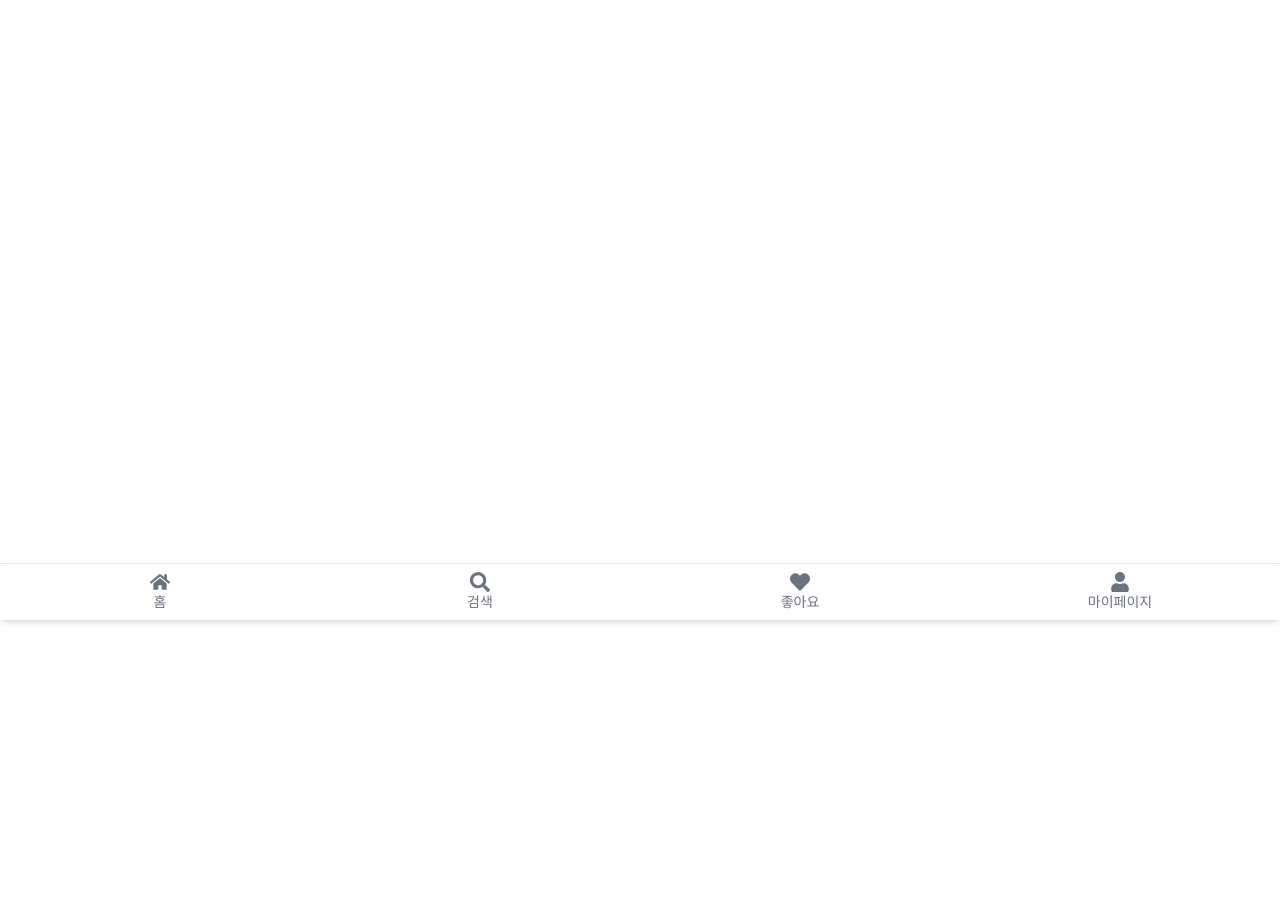
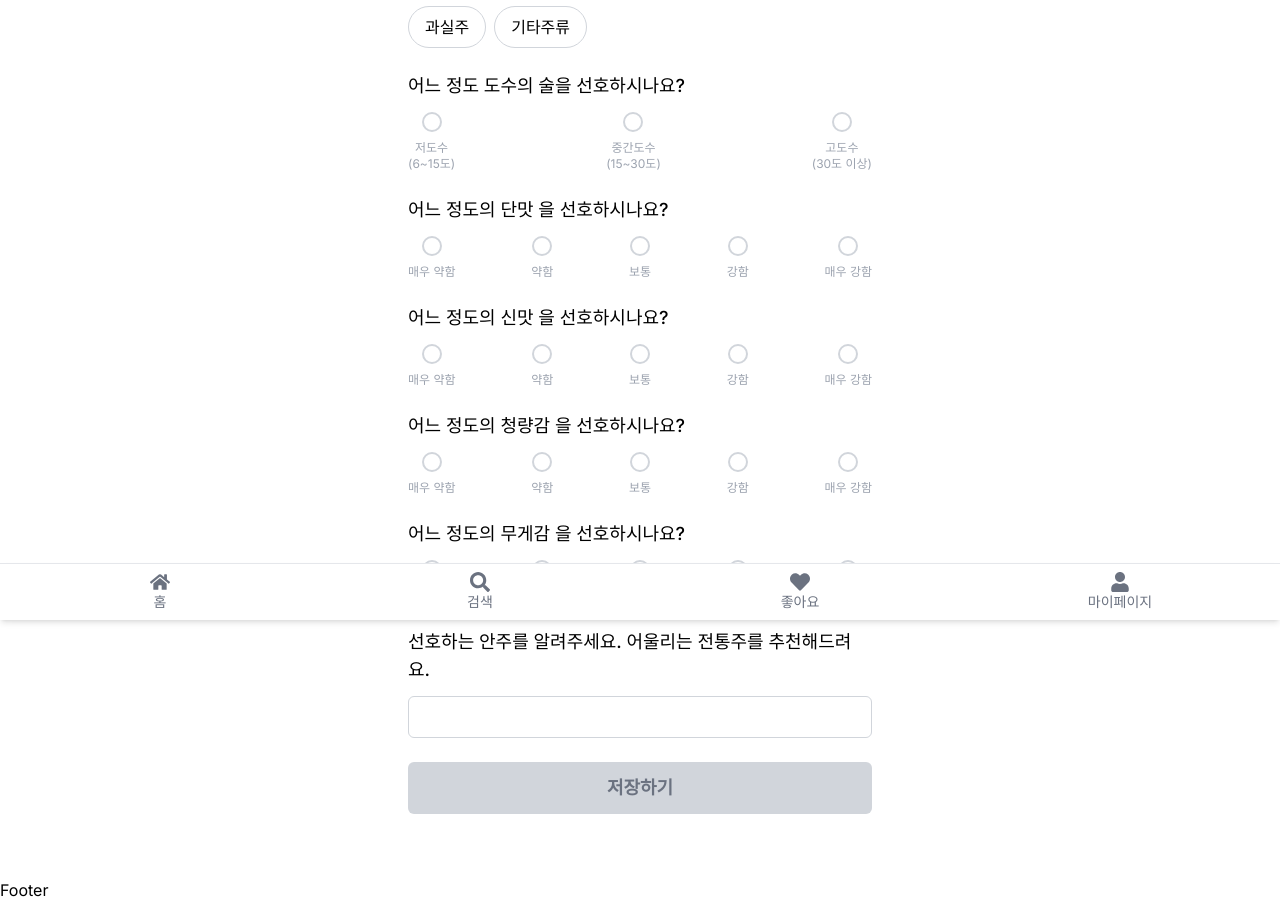
Before and after one commit to ahh0619/HANJANHAE, a Next.js app: page /preferences/customization in a window 1280 px wide. Shown: the part 180-1082 px from the top of the page. Before the commit the page ends 800 px from the top, so only its background shows below. Built offline with nearby package versions, Linux system fonts and the light colour scheme.

Commit message:
✨ Feat: 취향 조사 페이지 추가 및 입력값 처리 기능 구현
취향 조사 페이지 추가 및 입력값 처리 기능 구현

```diff
--- a/src/app/preferences/customization/page.tsx
+++ b/src/app/preferences/customization/page.tsx
@@ -1,5 +1,189 @@
+'use client';
+
+import { useState } from 'react';
+
+import OptionItem from '@/app/survey/_components/OptionItem';
+import BackButton from '@/components/common/BackButton';
+
 const Page = () => {
-  return <div>page</div>;
+  const [preferences, setPreferences] = useState({
+    types: '',
+    alcoholLevel: '',
+    sweetness: null,
+    acidity: null,
+    cleanness: null,
+    body: null,
+    favoriteDrink: '',
+  });
+
+  const handleSliderChange = (name: string, value: number) => {
+    setPreferences((prev) => ({ ...prev, [name]: value }));
+  };
+
+  const handleTypeChange = (type: string) => {
+    setPreferences((prev) => {
+      const typesArray = prev.types ? prev.types.split(',') : [];
+      if (typesArray.includes(type)) {
+        const updatedTypes = typesArray
+          .filter((item) => item !== type)
+          .join(',');
+        return { ...prev, types: updatedTypes };
+      } else {
+        const updatedTypes = [...typesArray, type].join(',');
+        return { ...prev, types: updatedTypes };
+      }
+    });
+  };
+
+  const handleInputChange = (e: React.ChangeEvent<HTMLInputElement>) => {
+    setPreferences((prev) => ({ ...prev, favoriteDrink: e.target.value }));
+  };
+
+  const handleSelect = (key: string, value: string) => {
+    setPreferences((prev) => ({ ...prev, [key]: value }));
+  };
+
+  const handleSubmit = () => {
+    console.log('Preferences Saved:', preferences);
+  };
+
+  const alcoholOptions = [
+    { value: '저도수', range: '(6~15도)' },
+    { value: '중간도수', range: '(15~30도)' },
+    { value: '고도수', range: '(30도 이상)' },
+  ];
+
+  const intensityOptions = [
+    { value: '1', label: '매우 약함' },
+    { value: '2', label: '약함' },
+    { value: '3', label: '보통' },
+    { value: '4', label: '강함' },
+    { value: '5', label: '매우 강함' },
+  ];
+
+  const tasteAttributes = [
+    { key: 'sweetness', label: '단맛' },
+    { key: 'acidity', label: '신맛' },
+    { key: 'cleanness', label: '청량감' },
+    { key: 'body', label: '무게감' },
+  ];
+
+  const alcoholTypes = [
+    { key: '탁주', label: '탁주' },
+    { key: '증류주', label: '증류주' },
+    { key: '청주', label: '청주' },
+    { key: '약주', label: '약주' },
+    { key: '리큐르', label: '리큐르' },
+    { key: '과실주', label: '과실주' },
+    { key: '기타주류', label: '기타주류' },
+  ];
+
+  const isFormComplete =
+    preferences.types.length > 0 &&
+    preferences.alcoholLevel &&
+    preferences.sweetness !== null &&
+    preferences.acidity !== null &&
+    preferences.cleanness !== null &&
+    preferences.body !== null &&
+    preferences.favoriteDrink;
+
+  return (
+    <div className="mx-auto max-w-lg p-6">
+      <div className="relative mb-5 flex w-full items-center">
+        <div className="absolute left-0">
+          <BackButton />
+        </div>
+        <h1 className="mx-auto text-xl font-bold">내 취향 조사</h1>
+      </div>
+
+      <div className="mb-6">
+        <label className="mb-3 flex items-center text-lg font-medium">
+          어떤 종류의 술을 선호하시나요?{' '}
+          <span className="ml-1 text-sm">(중복 선택 가능)</span>
+        </label>
+        <div className="flex flex-wrap gap-2">
+          {alcoholTypes.map((type) => (
+            <button
+              key={type.key}
+              onClick={() => handleTypeChange(type.key)}
+              className={`rounded-full border px-4 py-2 ${
+                preferences.types.includes(type.key)
+                  ? 'bg-black text-white'
+                  : 'border-gray-300 bg-white text-black'
+              }`}
+            >
+              {type.label}
+            </button>
+          ))}
+        </div>
+      </div>
+
+      <div className="mb-6">
+        <label className="mb-3 block text-lg font-medium">
+          어느 정도 도수의 술을 선호하시나요?
+        </label>
+        <div className="flex w-full justify-between space-x-8">
+          {alcoholOptions.map((option) => (
+            <OptionItem
+              key={option.value}
+              value={option.value}
+              label={option.value}
+              range={option.range}
+              isSelected={preferences.alcoholLevel === option.value}
+              onSelect={(value) => handleSelect('alcoholLevel', value)}
+            />
+          ))}
+        </div>
+      </div>
+
+      {tasteAttributes.map((attr) => (
+        <div className="mb-6" key={attr.key}>
+          <label className="mb-3 block text-lg font-medium">
+            어느 정도의 {attr.label} 을 선호하시나요?
+          </label>
+          <div className="flex w-full justify-between space-x-8">
+            {intensityOptions.map((option) => (
+              <OptionItem
+                key={option.value}
+                value={option.value}
+                label={option.label}
+                isSelected={
+                  preferences[attr.key] === parseInt(option.value, 10)
+                }
+                onSelect={(value) =>
+                  handleSliderChange(attr.key, parseInt(value, 10))
+                }
+              />
+            ))}
+          </div>
+        </div>
+      ))}
+
+      <div className="mb-6">
+        <label className="mb-3 block text-lg font-medium">
+          선호하는 안주를 알려주세요. 어울리는 전통주를 추천해드려요.
+        </label>
+        <input
+          type="text"
+          value={preferences.favoriteDrink}
+          onChange={handleInputChange}
+          className="w-full rounded-md border border-gray-300 p-2"
+        />
+      </div>
+
+      <button
+        onClick={handleSubmit}
+        disabled={!isFormComplete}
+        className={`mb-10 w-full rounded-md py-3 text-lg font-bold ${
+          isFormComplete
+            ? 'bg-black text-white'
+            : 'cursor-not-allowed bg-gray-300 text-gray-500'
+        }`}
+      >
+        저장하기
+      </button>
+    </div>
+  );
 };
 
 export default Page;
```
